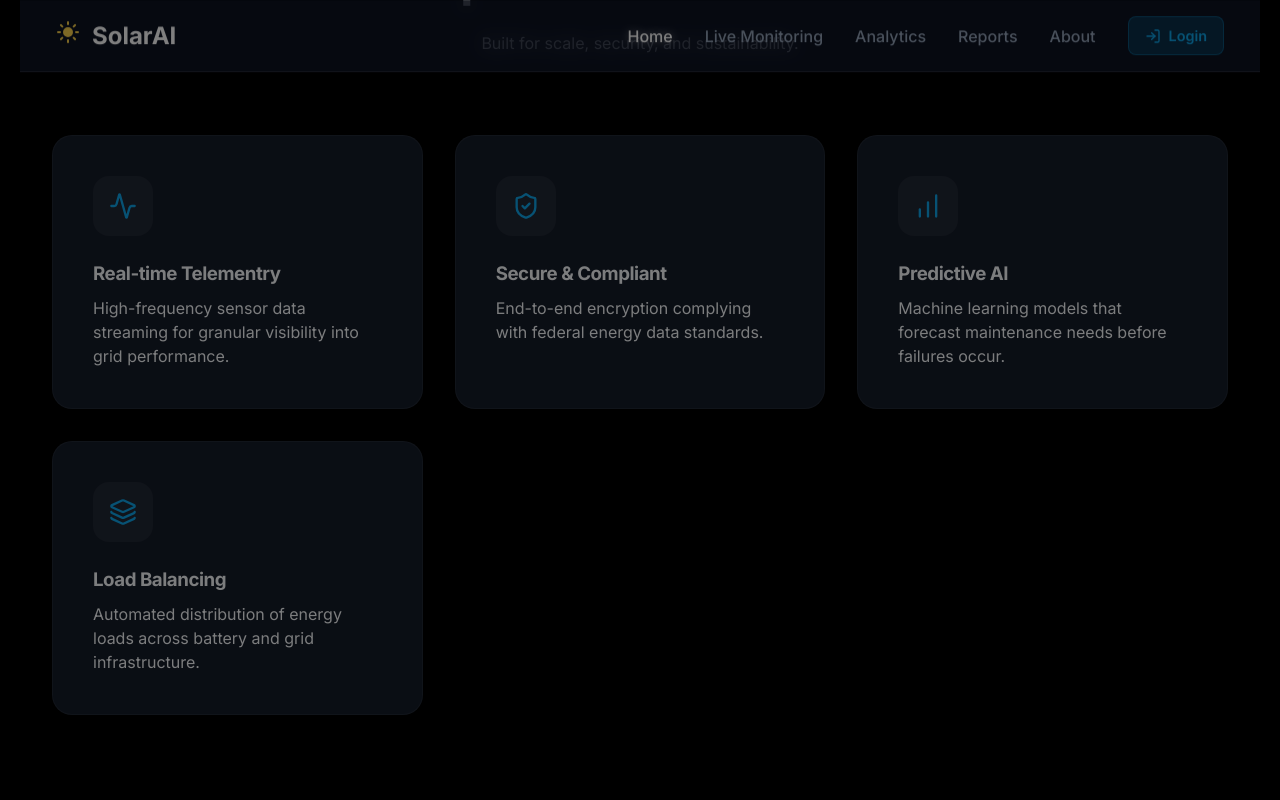
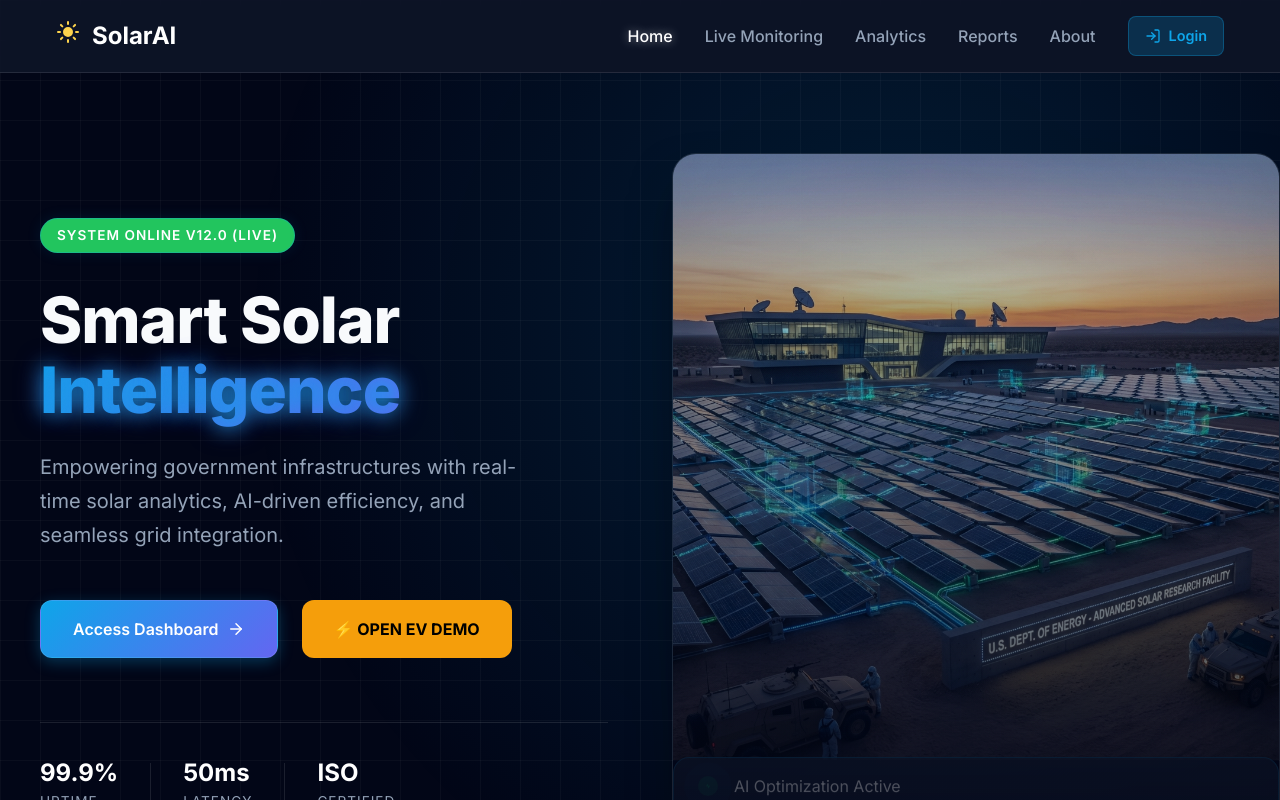
Before and after one commit to anshika190/smart-solar-system, a React (Vite) app in the folder frontend/: page / in a window 1280 px wide. Shown: the top 800 px of the page. Built offline with nearby package versions, Linux system fonts and the light colour scheme.

Commit message:
FINAL POLISH: Removed debug screens for V22.0 Submission

```diff
--- a/frontend/src/index_v20.jsx
+++ b/frontend/src/index_v20.jsx
@@ -6,40 +6,8 @@ import { AuthProvider } from './auth/AuthContext'
 
 ReactDOM.createRoot(document.getElementById('root')).render(
   <React.StrictMode>
-    <div style={{
-      position: 'fixed',
-      top: 0,
-      left: 0,
-      width: '100vw',
-      height: '100vh',
-      background: 'black',
-      color: 'lime',
-      zIndex: 99999,
-      display: 'flex',
-      flexDirection: 'column',
-      alignItems: 'center',
-      justifyContent: 'center',
-      padding: '20px'
-    }}>
-      <h1 style={{ fontSize: '40px', border: '5px solid lime', padding: '20px', marginBottom: '20px' }}>
-        V19.0: SYSTEM CONNECTED
-      </h1>
-      <a href="/final-demo" style={{
-        color: 'black',
-        background: 'lime',
-        fontSize: '30px',
-        padding: '20px',
-        textDecoration: 'none',
-        borderRadius: '10px',
-        fontWeight: 'bold'
-      }}>
-        CLICK HERE FOR EV DEMO
-      </a>
-      <div style={{ marginTop: '50px', opacity: 0.5 }}>
-        <AuthProvider>
-          <App />
-        </AuthProvider>
-      </div>
-    </div>
+    <AuthProvider>
+      <App />
+    </AuthProvider>
   </React.StrictMode>,
 )
--- a/frontend/src/pages/LandingPage.jsx
+++ b/frontend/src/pages/LandingPage.jsx
@@ -13,8 +13,7 @@ const LandingPage = () => {
             <section className="hero-section">
                 <div className="hero-grid">
                     <div className="hero-content">
-                        <h1 style={{ color: 'lime', background: 'black', padding: '10px', fontSize: '40px' }}>DEPLOYMENT CONFIRMED V11.0</h1>
-                        <div className="badge" style={{ background: '#22c55e', color: 'white' }}>System Online v11.0 (FINAL)</div>
+                        <div className="badge" style={{ background: '#22c55e', color: 'white' }}>System Online v12.0 (LIVE)</div>
                         <h1>Smart Solar <br /><span className="text-gradient">Intelligence</span></h1>
                         <p className="hero-subtitle">
                             Empowering government infrastructures with real-time solar analytics,
```
